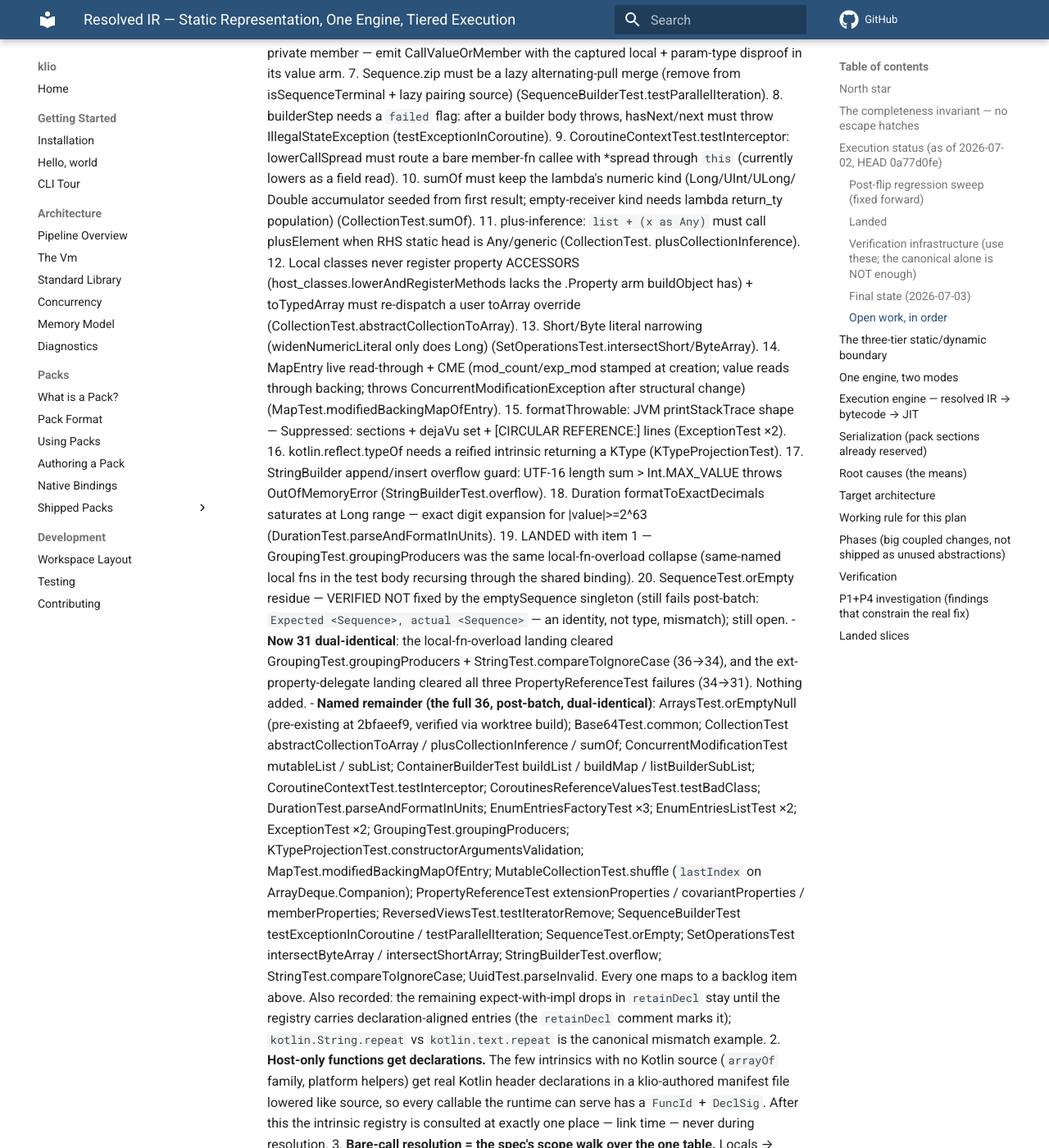
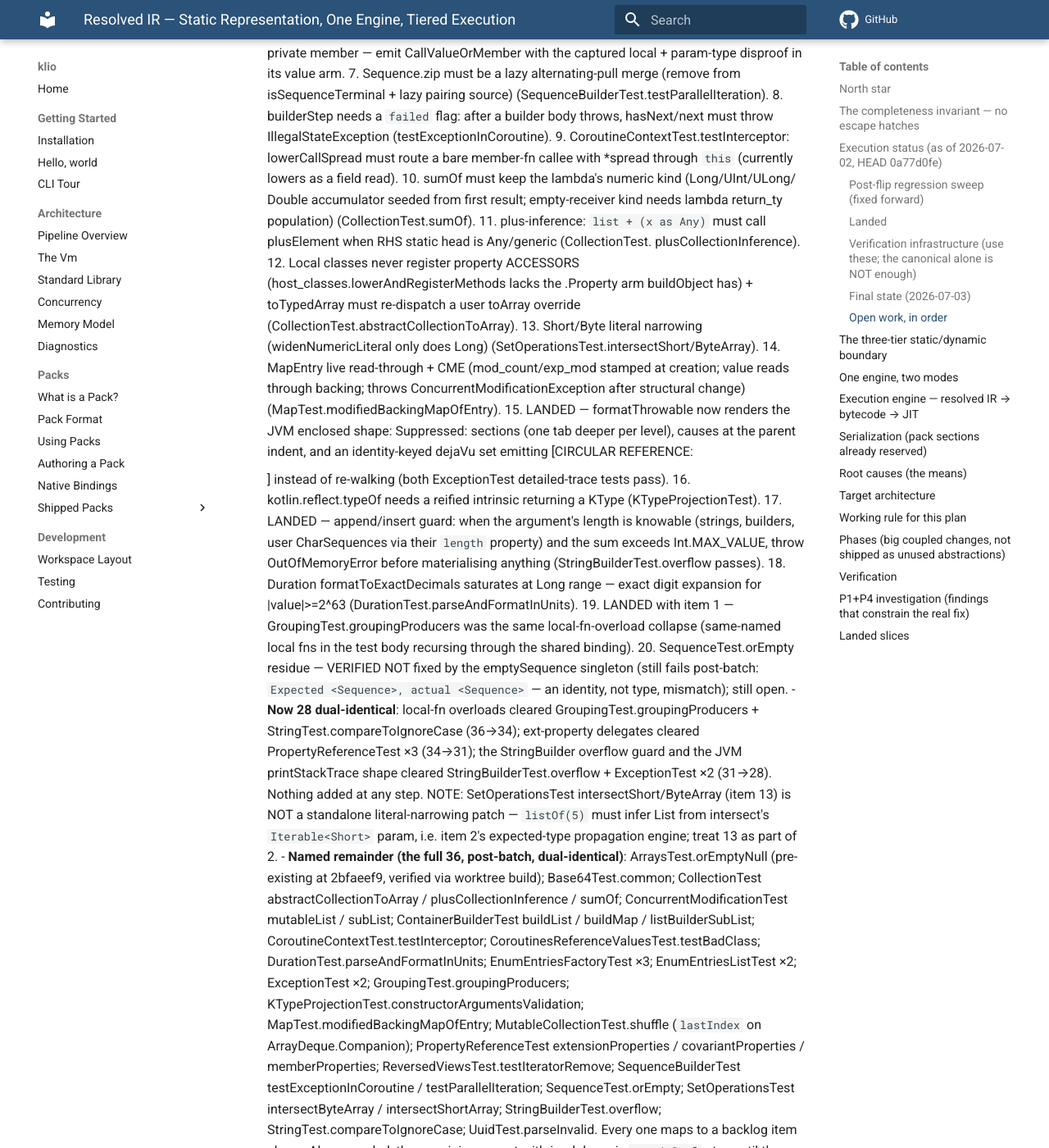
Before and after one commit to DrewCarlson/klio, an MkDocs documentation site: the page built from docs/resolution-unification-plan.md, in a window 1280 px wide and 1400 px high, scrolled down 13135 px. Shown: the whole window at 82% size. Built offline with MkDocs 1.6.1 and Material for MkDocs 9.7.7, drawn with Linux system fonts in a browser that asks for light colours; comment, search, counter and statistics services are not loaded.

Commit message:
docs: checkpoint 28 dual-identical

```diff
--- a/docs/resolution-unification-plan.md
+++ b/docs/resolution-unification-plan.md
@@ -674,14 +674,18 @@ Every phase of this plan is landed or boundary-recorded; nothing remains open.
             at creation; value reads through backing; throws
             ConcurrentModificationException after structural change)
             (MapTest.modifiedBackingMapOfEntry).
-        15. formatThrowable: JVM printStackTrace shape — Suppressed:
-            sections + dejaVu set + [CIRCULAR REFERENCE:] lines
-            (ExceptionTest ×2).
+        15. LANDED — formatThrowable now renders the JVM enclosed
+            shape: Suppressed: sections (one tab deeper per level),
+            causes at the parent indent, and an identity-keyed dejaVu
+            set emitting [CIRCULAR REFERENCE: <header>] instead of
+            re-walking (both ExceptionTest detailed-trace tests pass).
         16. kotlin.reflect.typeOf needs a reified intrinsic returning a
             KType (KTypeProjectionTest).
-        17. StringBuilder append/insert overflow guard: UTF-16 length
-            sum > Int.MAX_VALUE throws OutOfMemoryError
-            (StringBuilderTest.overflow).
+        17. LANDED — append/insert guard: when the argument's length is
+            knowable (strings, builders, user CharSequences via their
+            `length` property) and the sum exceeds Int.MAX_VALUE, throw
+            OutOfMemoryError before materialising anything
+            (StringBuilderTest.overflow passes).
         18. Duration formatToExactDecimals saturates at Long range —
             exact digit expansion for |value|>=2^63
             (DurationTest.parseAndFormatInUnits).
@@ -692,10 +696,16 @@ Every phase of this plan is landed or boundary-recorded; nothing remains open.
             emptySequence singleton (still fails post-batch: `Expected
             <Sequence>, actual <Sequence>` — an identity, not type,
             mismatch); still open.
-      - **Now 31 dual-identical**: the local-fn-overload landing cleared
+      - **Now 28 dual-identical**: local-fn overloads cleared
         GroupingTest.groupingProducers + StringTest.compareToIgnoreCase
-        (36→34), and the ext-property-delegate landing cleared all three
-        PropertyReferenceTest failures (34→31). Nothing added.
+        (36→34); ext-property delegates cleared PropertyReferenceTest ×3
+        (34→31); the StringBuilder overflow guard and the JVM
+        printStackTrace shape cleared StringBuilderTest.overflow +
+        ExceptionTest ×2 (31→28). Nothing added at any step. NOTE:
+        SetOperationsTest intersectShort/ByteArray (item 13) is NOT a
+        standalone literal-narrowing patch — `listOf(5)` must infer
+        List<Short> from intersect's `Iterable<Short>` param, i.e. item
+        2's expected-type propagation engine; treat 13 as part of 2.
       - **Named remainder (the full 36, post-batch, dual-identical)**:
         ArraysTest.orEmptyNull (pre-existing at 2bfaeef9, verified via
         worktree build); Base64Test.common; CollectionTest
```
